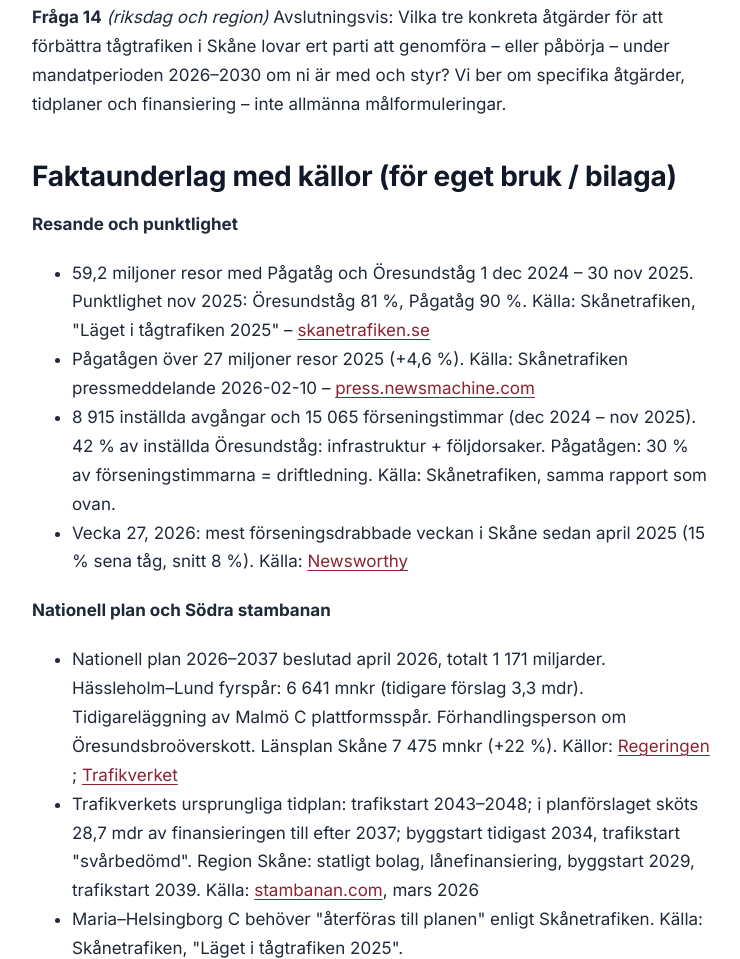
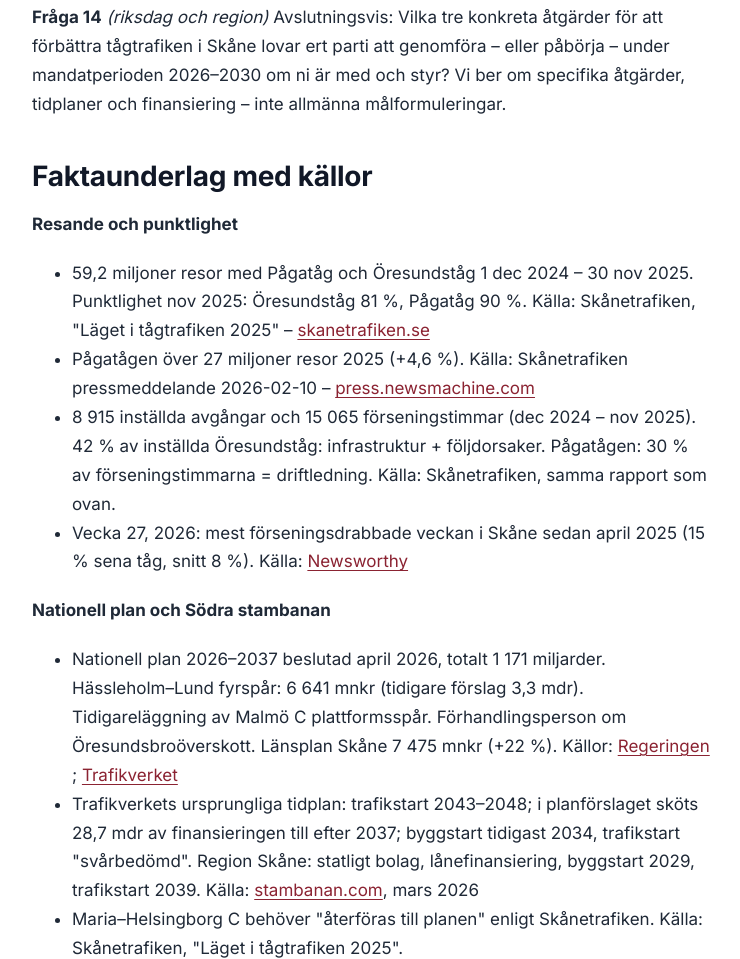
Before and after one commit to johanneswilm/taguppropet.se, an Eleventy site: page posts/brevet-2026.md in a window 1280 px wide. Shown: the part 3782-4741 px from the top of the page, without its empty margins (8-748 px from the left). Built offline with nearby package versions, Linux system fonts and the light colour scheme; Eleventy itself is replaced by a stand-in of ours; files that its build step writes are made by us from their sources; what markdown-it-replace-link would draw is missing.

Commit message:
clean up title

```diff
--- a/posts/brevet-2026.md
+++ b/posts/brevet-2026.md
@@ -73,7 +73,7 @@
 **Fråga 14** *(riksdag och region)*
 Avslutningsvis: Vilka tre konkreta åtgärder för att förbättra tågtrafiken i Skåne lovar ert parti att genomföra – eller påbörja – under mandatperioden 2026–2030 om ni är med och styr? Vi ber om specifika åtgärder, tidplaner och finansiering – inte allmänna målformuleringar.
 
-## Faktaunderlag med källor (för eget bruk / bilaga)
+## Faktaunderlag med källor
 
 **Resande och punktlighet**
 - 59,2 miljoner resor med Pågatåg och Öresundståg 1 dec 2024 – 30 nov 2025. Punktlighet nov 2025: Öresundståg 81 %, Pågatåg 90 %. Källa: Skånetrafiken, "Läget i tågtrafiken 2025" – [skanetrafiken.se](https://www.skanetrafiken.se/link/e44aa325c0b54d42923cbf3fe20fedd1.aspx)
```
